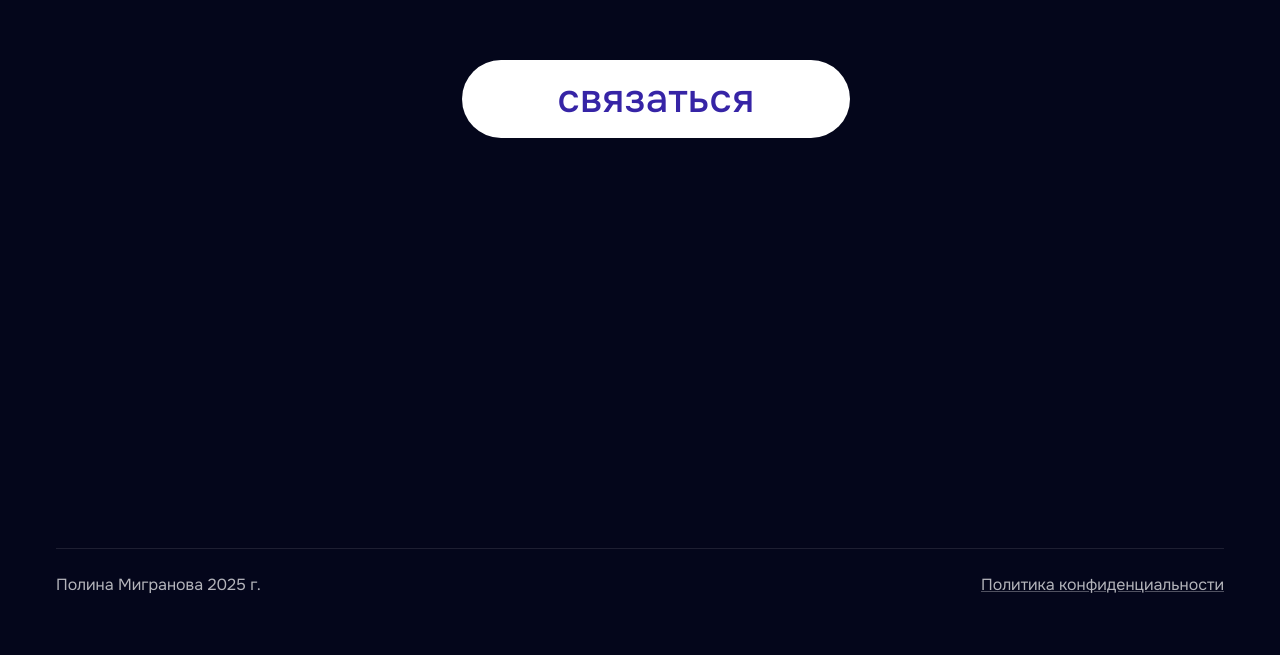
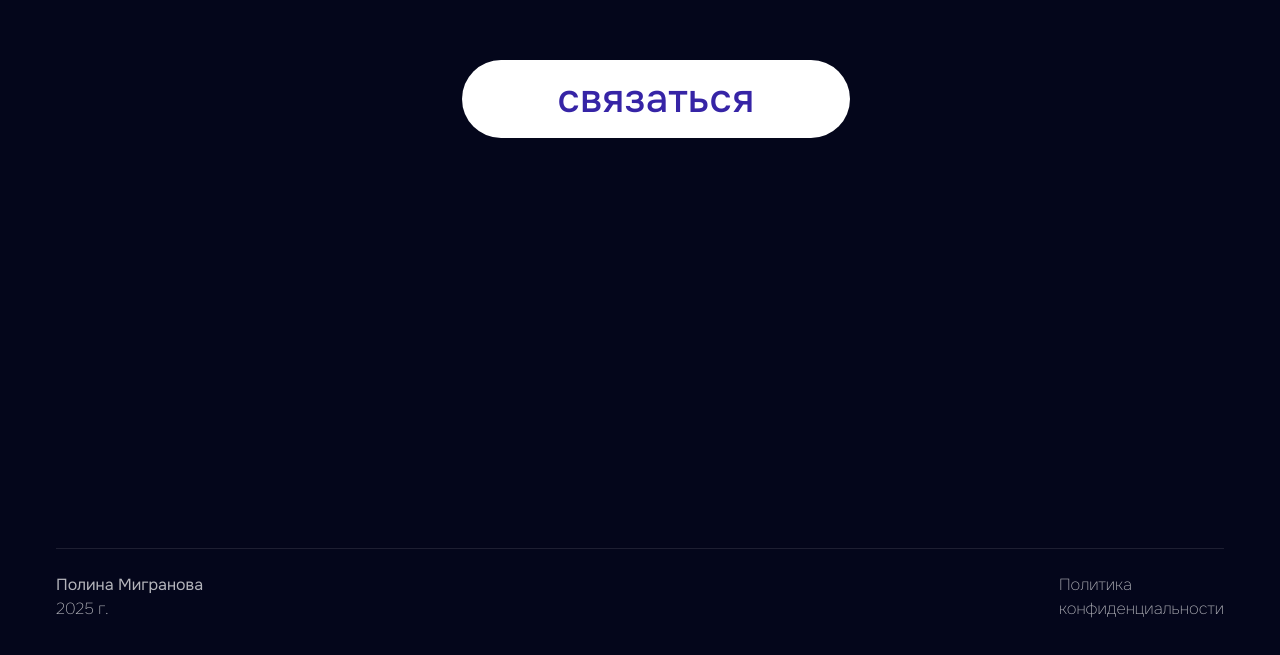
Before and after one commit to Zuglus/portfolio-astro, an Astro site: page / in a window 1280 px wide. Shown: the part 1632-2287 px from the top of the page. Built offline with nearby package versions, Linux system fonts and the light colour scheme; Astro itself is replaced by a stand-in of ours; a web font is replaced by a local one.

Commit message:
refactor: улучшить структуру и стилизацию компонента Footer

```diff
--- a/src/components/Footer.astro
+++ b/src/components/Footer.astro
@@ -1,23 +1,22 @@
 ---
-import logoImage from '../assets/images/logo.svg';
-import { portfolioData } from '../data/portfolio';
-
 const telegramLink = "https://t.me/Migranovap";
 const currentYear = new Date().getFullYear();
 ---
 
 <footer class="bg-primary py-[7.5rem] md:py-[5rem]">
   <div class="mx-auto px-4 max-w-[75rem]">
-    <div class="flex flex-col md:flex-row justify-between items-center text-[1.5rem] md:text-[1rem] text-white/70 border-t border-white/10 pt-[2rem] md:pt-[1.5rem] gap-[1rem] md:gap-0">
+    <div class="flex flex-row justify-between items-center text-[1.5rem] md:text-[1rem] text-white/70 border-t border-white/10 pt-[2rem] md:pt-[1.5rem] gap-[1rem] md:gap-0">
       <div class="font-onest">
-        Полина Мигранова {currentYear} г.
+        <div class="font-normal">Полина Мигранова</div>
+        <div class="font-thin">{currentYear} г.</div>
       </div>
-      <div>
+      <div class="font-thin">
         <a
           href="/privacy"
-          class="font-onest hover:text-white transition-colors duration-300 underline decoration-white/30 hover:decoration-white"
+          class="hover:text-white transition-colors duration-300 decoration-white/30 hover:decoration-white"
         >
-          Политика конфиденциальности
+          <div>Политика</div>
+          <div>конфиденциальности</div>
         </a>
       </div>
     </div>
```
